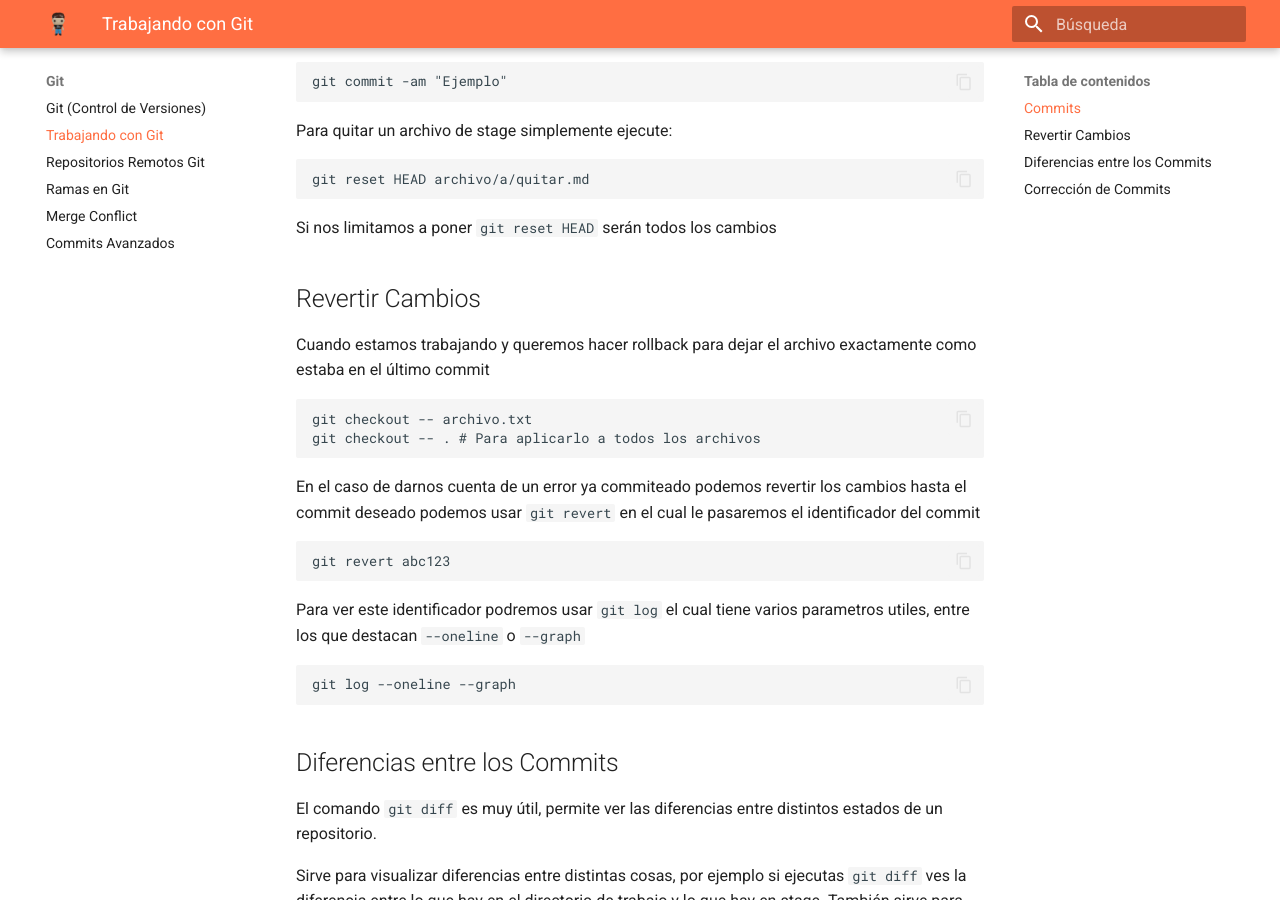
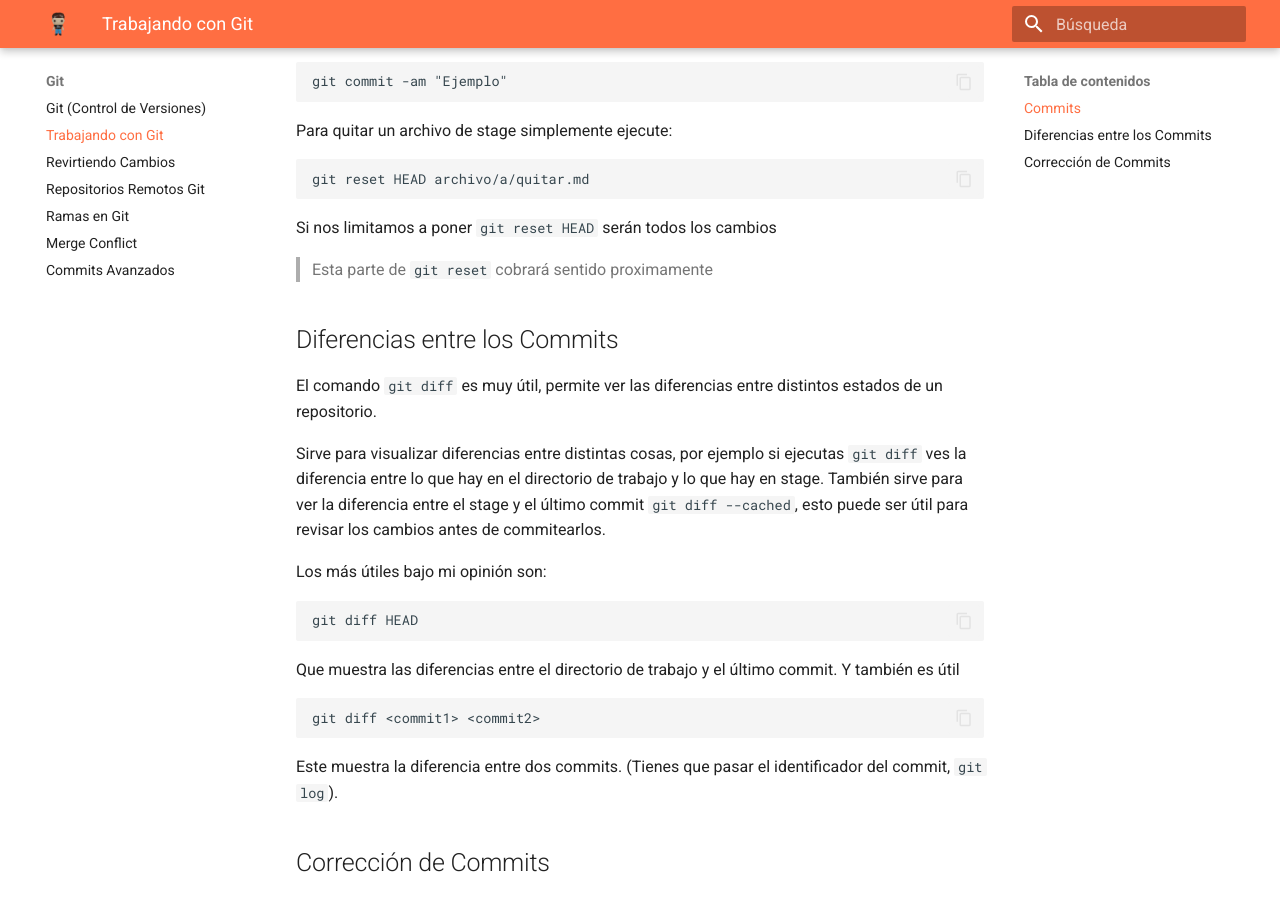
Before and after one commit to HugoAlvarezAjenjoDocs/Minidocs, an MkDocs documentation site: the page built from docs/git/Comandos Basicos de Git.md, in a window 1280 px wide and 900 px high, scrolled down 1169 px. Built offline with MkDocs 1.6.1 and Material for MkDocs 9.7.7, drawn with Linux system fonts in a browser that asks for light colours.

Commit message:
git: Revertir cambios

````diff
--- a/docs/git/Comandos Basicos de Git.md
+++ b/docs/git/Comandos Basicos de Git.md
@@ -55,26 +55,7 @@
 
 Si nos limitamos a poner `git reset HEAD` serán todos los cambios
 
-## Revertir Cambios
-
-Cuando estamos trabajando y queremos hacer rollback para dejar el archivo exactamente como estaba en el último commit
-
-```powershell
-git checkout -- archivo.txt
-git checkout -- . # Para aplicarlo a todos los archivos
-```
-
-En el caso de darnos cuenta de un error ya commiteado podemos revertir los cambios hasta el commit deseado podemos usar `git revert` en el cual le pasaremos el identificador del commit
-
-```powershell
-git revert abc123
-```
-
-Para ver este identificador podremos usar `git log` el cual tiene varios parametros utiles, entre los que destacan `--oneline` o `--graph`
-
-```powershell
-git log --oneline --graph
-```
+>Esta parte de `git reset` cobrará sentido proximamente
 
 ## Diferencias entre los Commits
 
--- a/mkdocs.yml
+++ b/mkdocs.yml
@@ -1,4 +1,4 @@
-site_name: Hugo Alvarez Artículos
+site_name: Minidocs
 
 docs_dir: "docs/"
 use_directory_urls: true
@@ -21,6 +21,7 @@
   - Git:
     - git/Introduccion a Git.md
     - git/Comandos Basicos de Git.md
+    - git/Revirtiendo Cambios Git.md
     - git/Repositorios Remotos Git.md
     - git/Ramas Git.md
     - git/Merge Conflict.md
````
Also changed, not shown: docs/git/Revirtiendo Cambios Git.md (added, +68 -0 lines).
